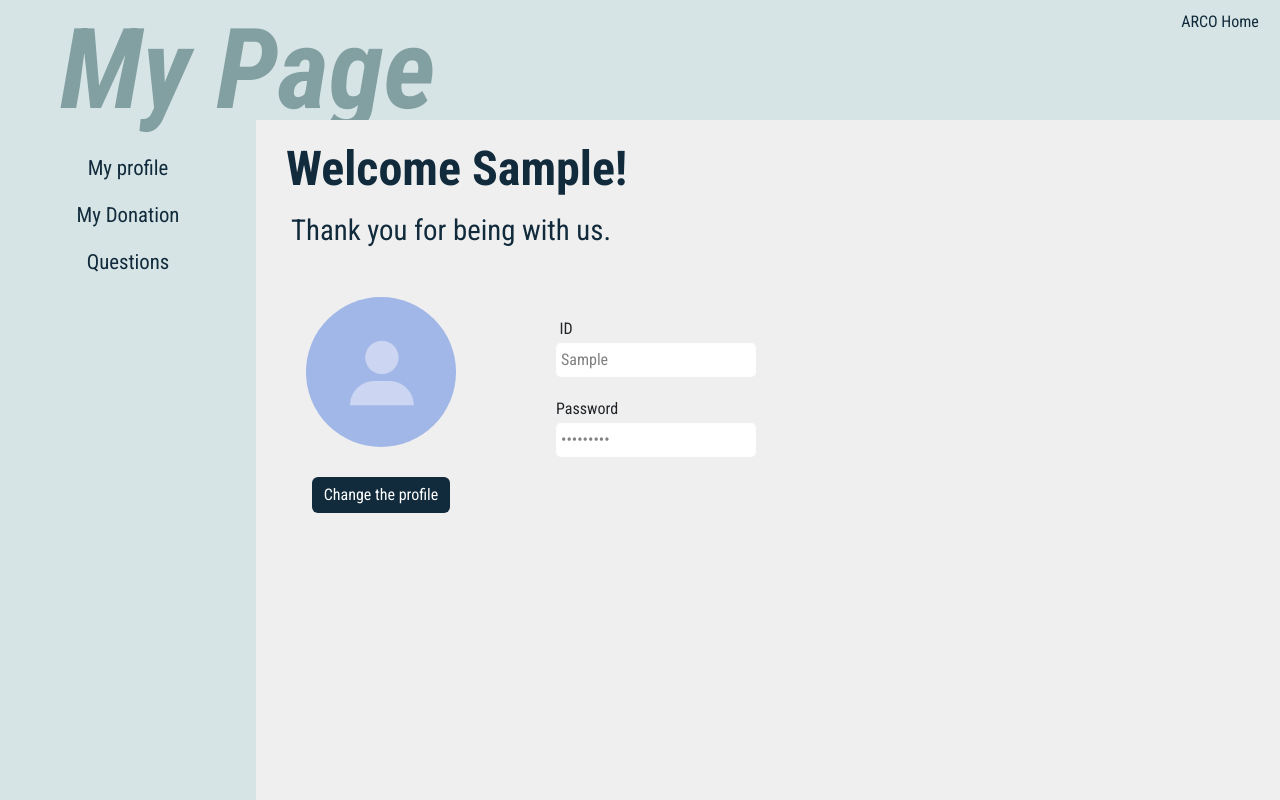
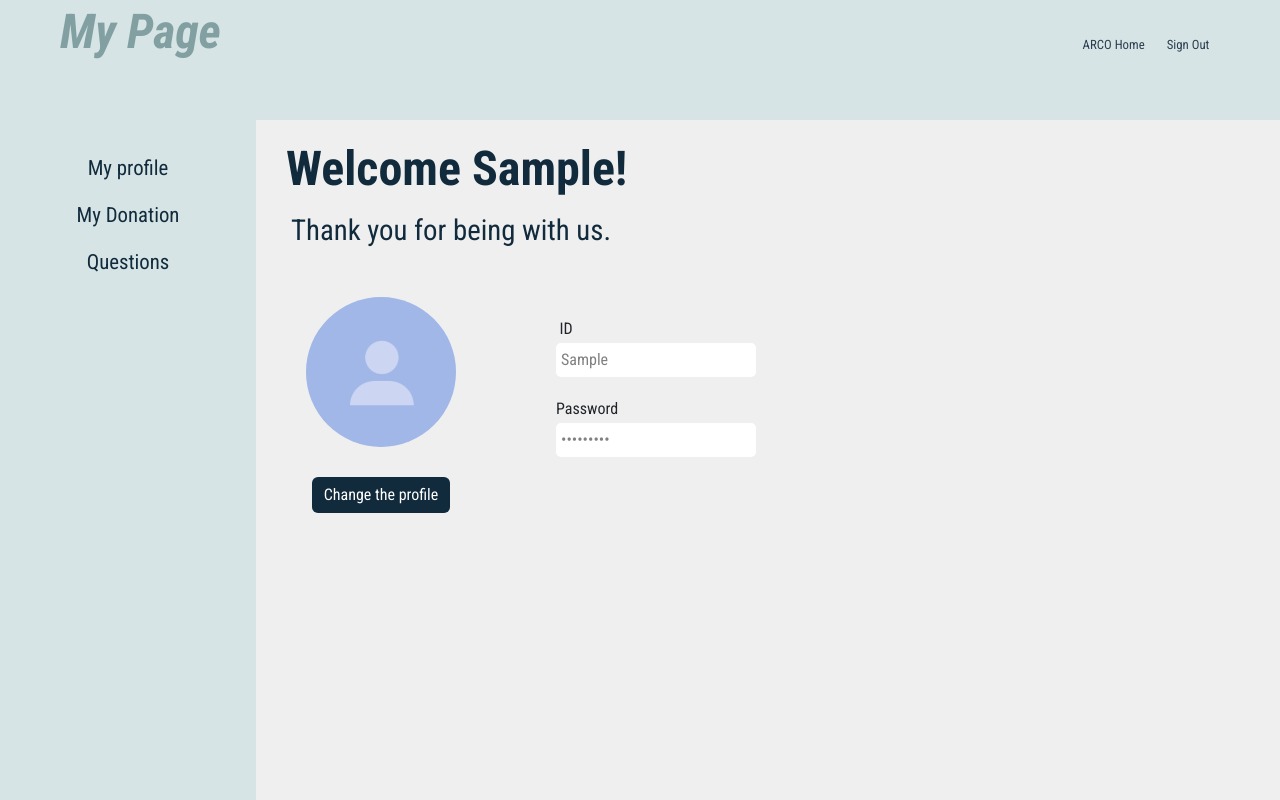
Before and after one commit to sjerry-kim/Portfolio_Academy_ARCO, a React (Create React App) app in the folder project-arco/: page /login in a window 1280 px wide. Both pictures are taken after typing "Sample", "Sample123" into the empty fields and a click on the button "Sign In". Built offline with nearby package versions, Linux system fonts and the light colour scheme.

Commit message:
221115_1st_Commit: mypage-home-logout

```diff
--- a/project-arco/src/App.css
+++ b/project-arco/src/App.css
@@ -1140,10 +1140,27 @@
 /*Login*/
 .login-background{
   width: 100%;
-  height: 100%;
+  height: 500px;
   background-color: #ffffff;
   display: flex;
   justify-content: center;
+  position: absolute;
+  top: 0;
+}
+
+.login-background form{
+  width: 300px;
+  margin-top: 300px;
+}
+
+.login-background .form-label{
+  color: #000051;
+}
+
+.login-background .btn{
+  width: 100px;
+  background-color: #000051;
+  border: none;
 }
 
 /*Mypage : myprofile*/
@@ -1158,28 +1175,29 @@
 .mypage-background .mypage-title{
   font-style: italic;
   font-weight: bold;
-  font-size: 7em;
+  font-size: 3em;
   color: rgba(73, 113, 116,0.6);
   position: fixed;
   top: 3px;
   left: 60px;
 }
 
-.mypage-background .mypage-home-a{
-  height: 10px;
-  width: 100px;
-  margin: 0;
-  text-decoration: none;
-  color: #112B3C;
+.mypage-home-logout{
+  width: 20%;
+  margin-right: 0;
+  z-index: 999;
+  position: fixed;
+  top: 4%;
+  right: 0.08%;
+}
+
+.mypage-home-logout button{
+  border: none;
   background-color: transparent;
-  position: fixed;
-  top: 10px;
-  right: 10px;
-  z-index: 999;
-}
-
-.mypage-background .mypage-home-a:hover{
-  color: #EB6440;
+  color: #2C3D4F;
+  font-weight: 700px;
+  font-size: 0.8em;
+  margin-right: 10px;
 }
 
 .mypage-section{
--- a/project-arco/src/page/Login.jsx
+++ b/project-arco/src/page/Login.jsx
@@ -38,17 +38,16 @@ const Login = () => {
   return (
     <body>
       <div className="login-background">
-        <Form style={{width:"300px", paddingTop: "19%"}} onSubmit={loginUser}>
+        <Form onSubmit={loginUser}>
           <Form.Group className="mb-2" controlId="formBasicEmail">
-            <Form.Label style={{color:"#000051"}}>ID</Form.Label>
+            <Form.Label>ID</Form.Label>
             <Form.Control type="text" placeholder="Enter ID" onChange={(e)=>{setId(e.target.value)}} required/>
           </Form.Group>
           <Form.Group className="mb-2" controlId="formBasicPassword">
-            <Form.Label style={{color:"#000051"}}>Password</Form.Label>
+            <Form.Label>Password</Form.Label>
             <Form.Control type="password" placeholder="Password" onChange={(e)=>{setPw(e.target.value)}} required/>
           </Form.Group>
-          <Button className='m-3' type="submit"
-                  style={{width:"100px",backgroundColor:"#000051", border:"none"}}>
+          <Button className='m-3' type="submit">
             Sign In
           </Button>
         </Form>
--- a/project-arco/src/page/MyPage.jsx
+++ b/project-arco/src/page/MyPage.jsx
@@ -1,25 +1,44 @@
-import { Link, NavLink, Outlet } from "react-router-dom";
+import { Link, NavLink, Outlet, useNavigate } from "react-router-dom";
 import MyDonation from "../components/MyDonation";
 import MyProfile from "../components/MyProfile";
 import Questions from "../components/Questions";
 import Home from "./Home";
 import { useContext, useEffect, useState } from "react";
 import DataContext from "../context/DataContext";
+import { FontAwesomeIcon } from '@fortawesome/react-fontawesome';
+import { faShieldDog } from "@fortawesome/free-solid-svg-icons";
 
 const MyPage = () => {
-  const [login, setLogin] = useState(true);
+  const [login, setLogin] = useState(false);
   const data = useContext(DataContext);
+  const navigate = useNavigate();
 
   useEffect(()=>{
     setLogin(data.state.user? true :false)
   },[data.state.user])
 
+  const checkLogout = ()=>{
+    setLogin(false);
+    data.action.setUser(null); // 🤬🤬🤬
+    navigate('/login'); // 🤬🤬🤬
+  }
+
+
+  //<FontAwesomeIcon icon={faShieldDog}/>
+
   return (
 
       <div className="mypage-background">
-        <Link to='/' className="mypage-home-a" element={<Home/>}>
-          ARCO Home
-        </Link>
+        <div className="mypage-home-logout">
+          <button onClick={()=>{navigate('/')}}>
+            ARCO Home
+          </button>
+          <button
+            style={{ textDecoration: 'none', color: '#2C3D4F'}}
+            onClick={checkLogout}>
+            Sign Out
+          </button>
+        </div>
         <h1 className="mypage-title">My Page</h1>
         <nav className="mypage-nav">
           <NavLink index to='/mypage' element={<MyProfile />}>My profile</NavLink>
```
